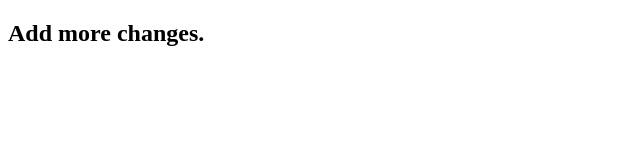
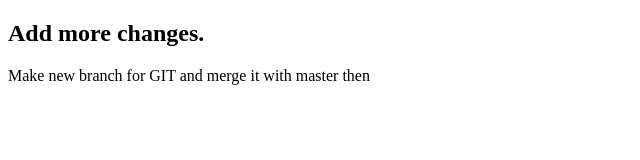
Before and after one commit to DmitriyNosikov/test-repo, a plain HTML site: page index.html in a window 1280 px wide. Shown: the whole page, without its empty margins (0-640 px from the left). Drawn offline with Linux system fonts and the light colour scheme.

Commit message:
Make new branch for GIT and merge it with master then

```diff
--- a/index.html
+++ b/index.html
@@ -13,6 +13,8 @@
             <h1>Add more changes.</h1>
         </section>
     </main>
-    <footer></footer>
+    <footer>
+        <div><span>Make new branch for GIT and merge it with master then</span></div>
+    </footer>
 </body>
 </html>
```
